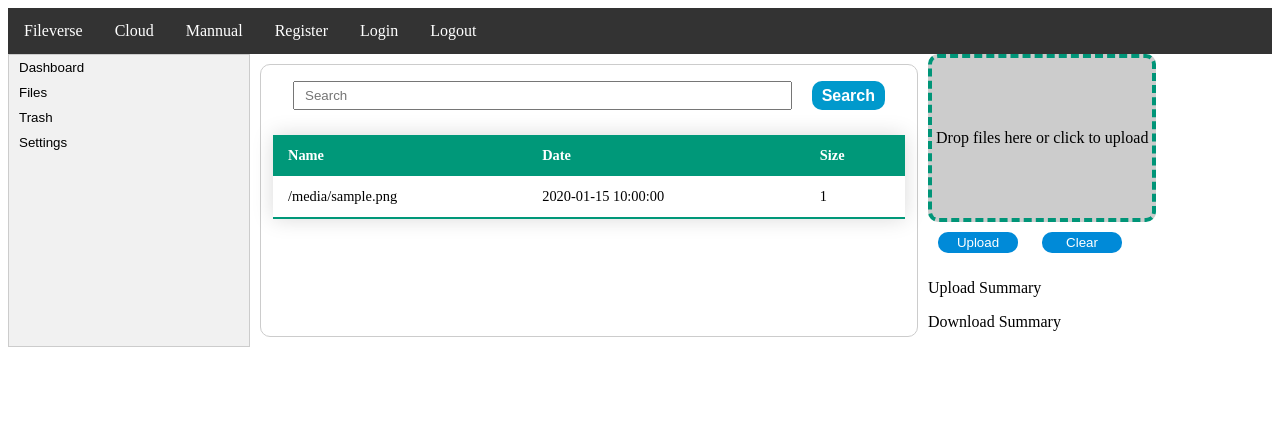
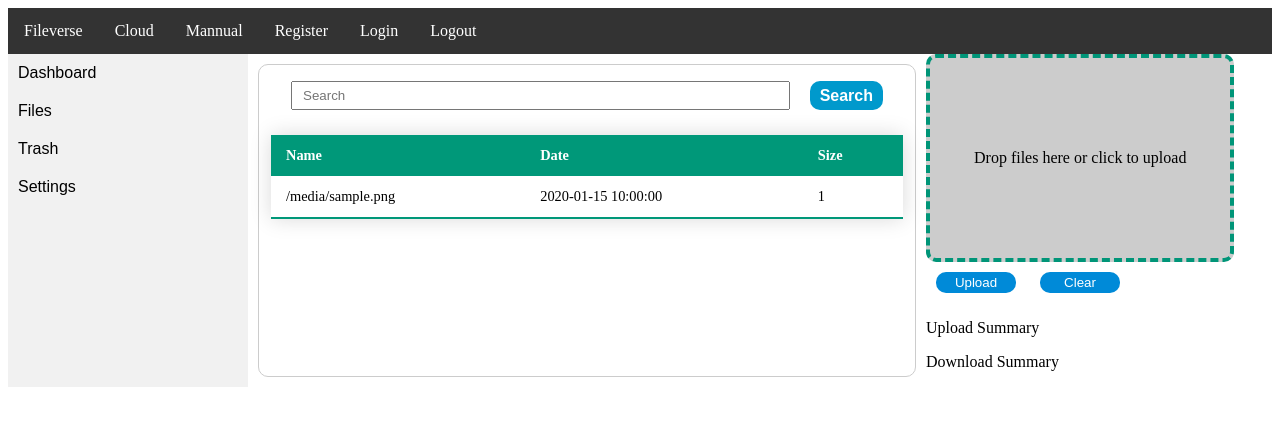
Before and after one commit to rockjia1996/fileverse, a Flask app: template fileverse/templates/files/files.html in a window 1280 px wide. Shown: the top 426 px of the page. Run offline with Flask 2, Linux system fonts and the light colour scheme; the template is opened without the code that fills it: most values are stand-ins (such as "Sample title", 1, 10 or a date in 2020).

Commit message:
Center the text in dropzone, add hightlight when a tab is active.

```diff
--- a/fileverse/static/css/dropzone.css
+++ b/fileverse/static/css/dropzone.css
@@ -9,12 +9,13 @@
     background-color: #ccc;
     border: 4px dashed #009578;
     border-radius: 10px;
+
+    padding: 20px;
 }
 
 .drop-zone--over{
     border-style: solid;
 }
-
 
 .drop-zone__input{
     display: none;
--- a/fileverse/static/css/tabs.css
+++ b/fileverse/static/css/tabs.css
@@ -5,21 +5,25 @@
   justify-content: flex-start;
   align-items: flex-end;
   overflow: hidden;
-    border: 1px solid #ccc;
   background-color: #f1f1f1;
   width: 15rem;
+  border:none;
 
 }
 
-.tab__link{
+.tab__link {
   background-color: #f1f1f1;
   border: none;
   outline: none;
   cursor: pointer;
-    padding: 5px 10px;
+
+  padding: 10px 10px;
+
   transition: 0.3s;
   width: 100%;
   text-align: left;
+
+  font-size: medium;
 
 }
 
@@ -28,7 +32,7 @@
 }
 
 .tab button.active {
-  background-color: #ccc;
+  background-color: white;
 }
 
 .tabcontent {
--- a/fileverse/static/js/tabs.js
+++ b/fileverse/static/js/tabs.js
@@ -1,5 +1,13 @@
 function openTab(event, tableName){
     const tablecontents = document.querySelectorAll(".tabcontent")
+    const tabs = document.querySelectorAll(".tab_link");
+
+    for (tab of tabs){
+        tab.classList.remove("active");
+    }
+
+    event.target.classList.add("active");
+
 
     for (content of tablecontents){
         if (content.id === tableName){
@@ -7,5 +15,6 @@ function openTab(event, tableName){
             continue;
         }
         content.style.display = "none";
+        content.classList.remove("active");
     }
 }
```
Lines whose indentation alone changed are shown as unchanged.
